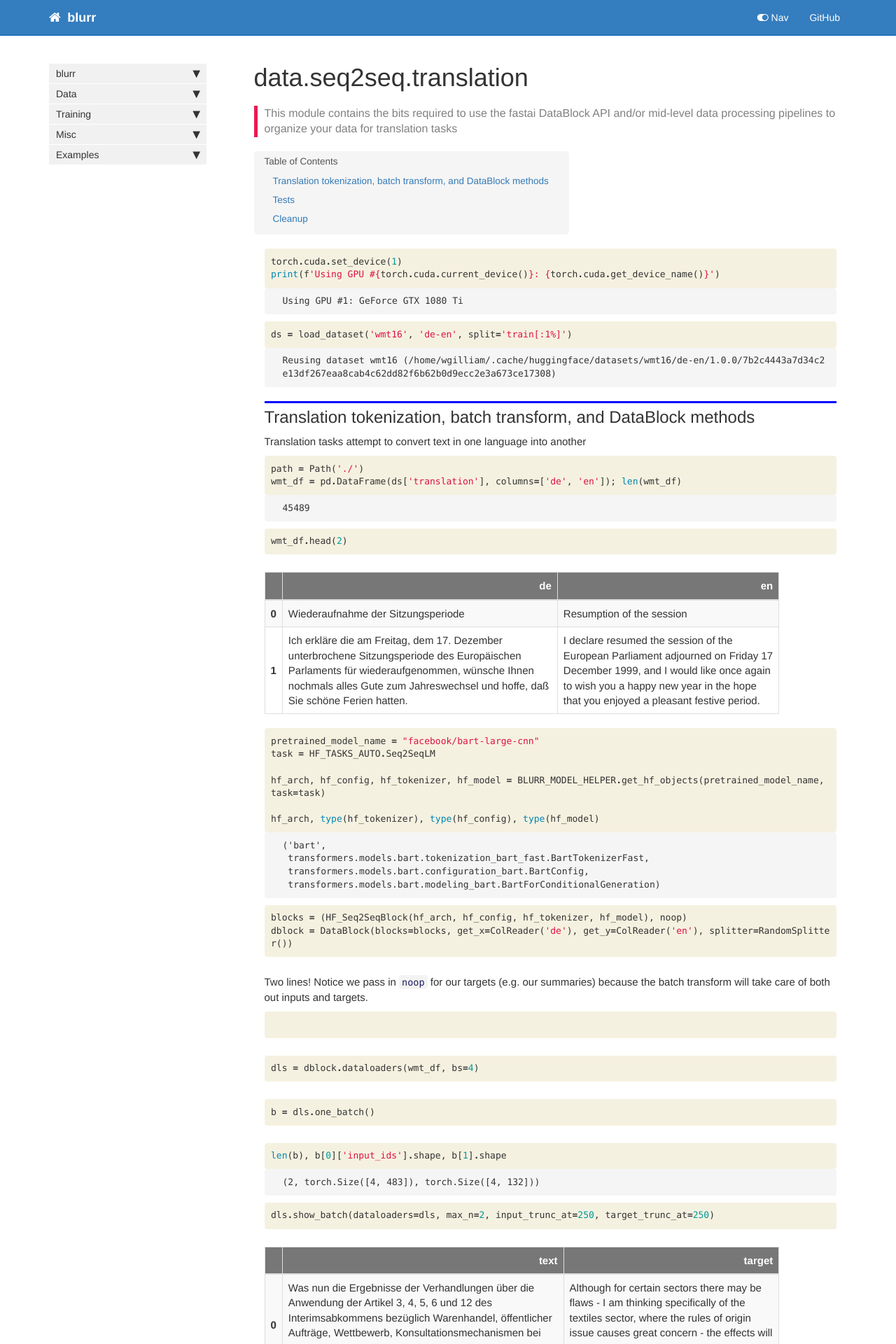
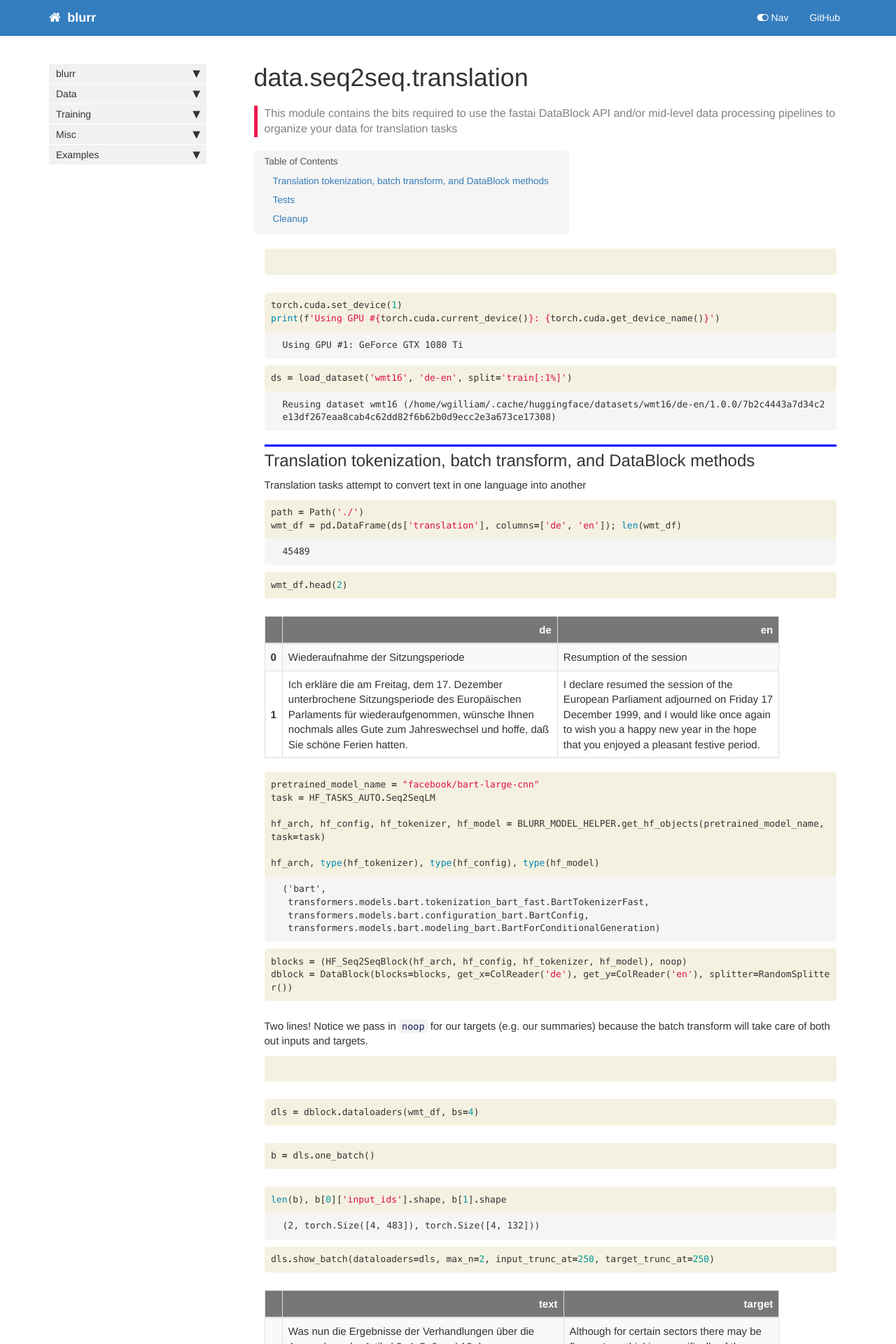
Before and after one commit to ohmeow/blurr, a Jekyll site: the page built from docs/data-seq2seq-translation.html, in a window 1280 px wide. Shown: the top 1920 px of the page at 70% size. Built offline with Jekyll 4.4.1, drawn with Linux system fonts in a browser that asks for light colours; nearby versions of some CDN libraries; comment, search, counter and statistics services are not loaded.

Commit message:
nbs fixes

```diff
--- a/docs/data-seq2seq-translation.html
+++ b/docs/data-seq2seq-translation.html
@@ -25,6 +25,23 @@ nb_path: "nbs/01zd_data-seq2seq-translation.ipynb"
     {% raw %}
 
 <div class="cell border-box-sizing code_cell rendered">
+
+</div>
+    {% endraw %}
+
+    {% raw %}
+
+<div class="cell border-box-sizing code_cell rendered">
+<div class="input">
+
+<div class="inner_cell">
+    <div class="input_area">
+<div class=" highlight hl-ipython3"><pre><span></span>
+</pre></div>
+
+    </div>
+</div>
+</div>
 
 </div>
     {% endraw %}
```
Also changed, not shown: docs/data-seq2seq-summarization.html (+17 -0 lines), 2 other files.
